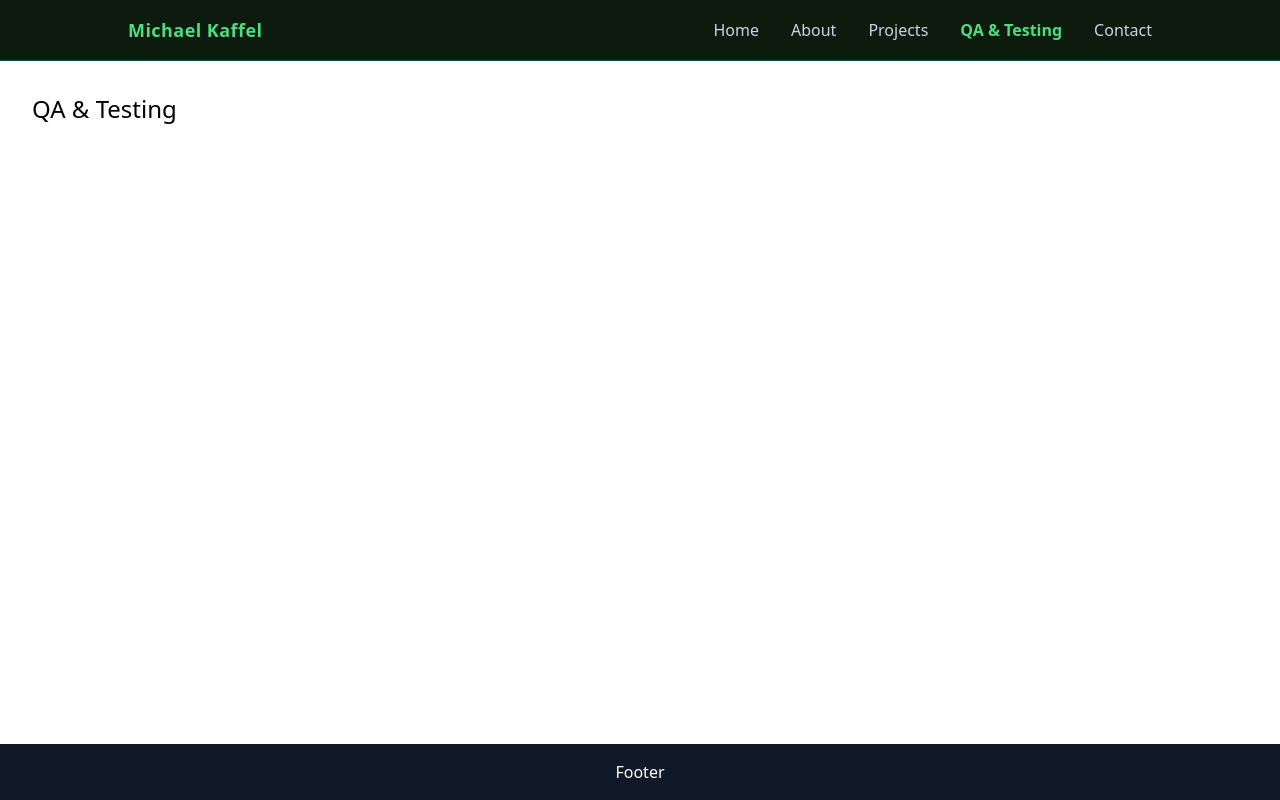
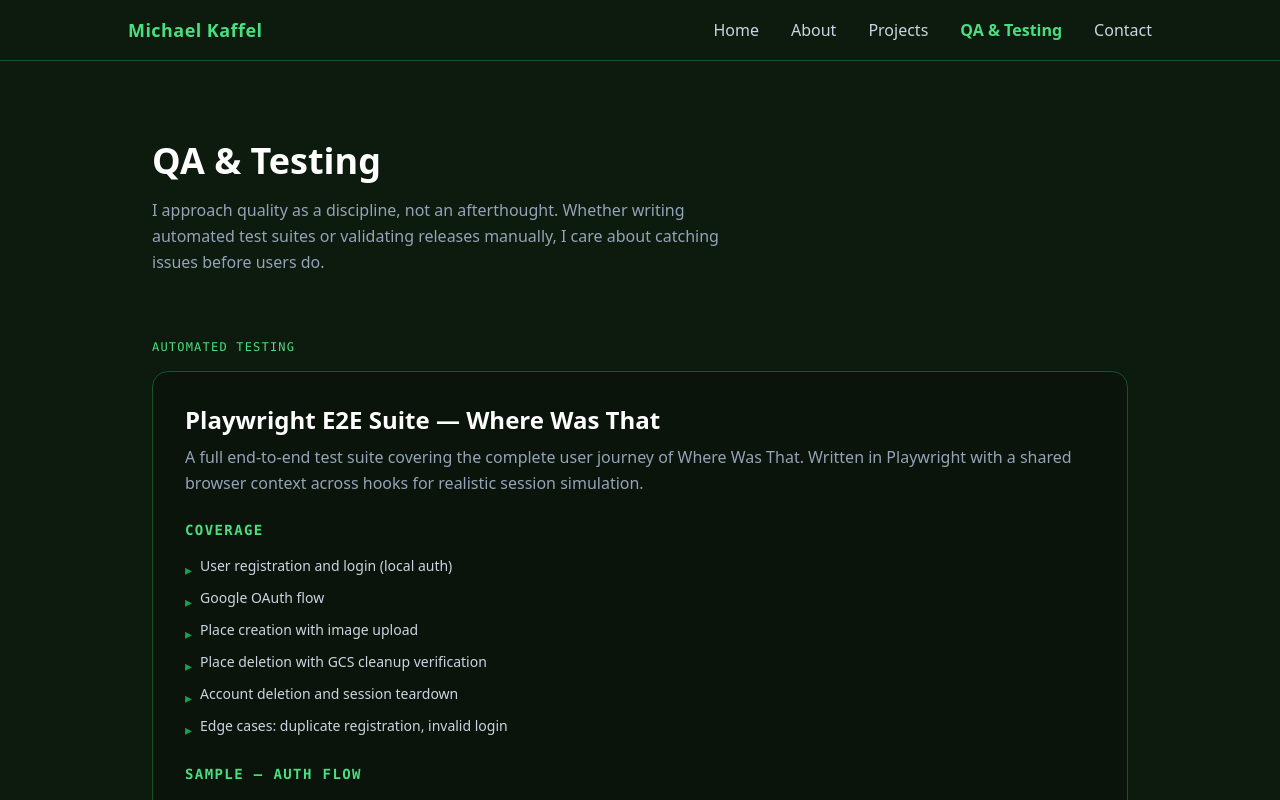
Before and after one commit to michaelkaffel/portfolio, a React app: page /qa-testing in a window 1280 px wide. Shown: the top 800 px of the page. Built offline with nearby package versions, Linux system fonts and the light colour scheme; the HTML template or start-up script is replaced by a standard one.

Commit message:
feat: add QA & Testing page with Playwright suite and manual QA experience

```diff
--- a/src/pages/QATesting.jsx
+++ b/src/pages/QATesting.jsx
@@ -1 +1,163 @@
-export default function QATesting() { return <div className="p-8 text-2xl">QA & Testing</div>; }
+import { useState, useEffect } from 'react';
+
+const tools = [
+    'Playwright', 'Manual Testing', 'Bug Reporting',
+    'Regression Testing', 'Cross-browser Testing', 'Postman',
+];
+
+const QATesting = () => {
+
+    const [activeIndex, setActiveIndex] = useState(0)
+
+    useEffect(() => {
+        const interval = setInterval(() => {
+            setActiveIndex(prev => (prev + 1) % tools.length);
+        }, 2000);
+        return () => clearInterval(interval);
+    }, [])
+
+    return (
+        <div className='bg-[#0d1a0e] min-h-screen text-slate-200'>
+            <div className='max-w-5xl mx-auto px-6 py-20'>
+                <h1 className='text-4xl font-bold text-white mb-4'>QA & Testing</h1>
+                <p className='text-slate-400 mb-16 max-w-xl leading-relaxed'>
+                    I approach quality as a discipline, not an afterthought. Whether writing
+                    automated test suites or validating releases manually, I care about
+                    catching issues before users do.
+                </p>
+
+                {/* Playwright Suite */}
+                <section className='mb-16'>
+                    <p className='text-green-400 font-mono text-xs uppercase tracking-widest mb-4'>
+                        Automated Testing
+                    </p>
+                    <div className='bg-[#0a140b] border border-green-900 rounded-2xl p-8 flex flex-col gap-6'>
+                        <div>
+                            <h2 className='text-2xl font-bold text-white mb-2'>
+                                Playwright E2E Suite — Where Was That
+                            </h2>
+                            <p className='text-slate-400 leading-relaxed'>
+                                A full end-to-end test suite covering the complete user journey
+                                of Where Was That. Written in Playwright with a shared browser
+                                context across hooks for realistic session simulation.
+                            </p>
+                        </div>
+
+                        {/* Coverage */}
+                        <div>
+                            <h3 className='text-green-400 font-semibold text-sm uppercase tracking-widest font-mono mb-4'>
+                                Coverage
+                            </h3>
+                            <ul className='flex flex-col gap-2'>
+                                {[
+                                    'User registration and login (local auth)',
+                                    'Google OAuth flow',
+                                    'Place creation with image upload',
+                                    'Place deletion with GCS cleanup verification',
+                                    'Account deletion and session teardown',
+                                    'Edge cases: duplicate registration, invalid login',
+                                ].map((item) => (
+                                    <li key={item} className='text-slate-300 text-sm flex items-start gap-2'>
+                                        <span className='text-green-600 mt-1 flex-shrink-0'>▸</span>
+                                        {item}
+                                    </li>
+                                ))}
+                            </ul>
+                        </div>
+
+                        {/* Code snippet */}
+                        <div>
+                            <h3 className='text-green-400 font-semibold text-sm uppercase tracking-widest font-mono mb-4'>
+                                Sample — Auth Flow
+                            </h3>
+                            <pre className='bg-[#060f07] border border-green-950 rounded-xl p-6 text-sm text-green-50 font-mono overflow-x-auto leading-relaxed'>
+                                {`test('should register a new user', async ({ page }) => {
+  await page.goto('/');
+  await openNav(page);
+  await page.getByRole('link', { name: 'Register' }).click();
+
+  await page.getByLabel('Username').fill(testUser.username);
+  await page.getByLabel('Email').fill(testUser.email);
+  await page.getByLabel('Password').fill(testUser.password);
+  await page.getByRole('button', { name: 'Register' }).click();
+
+  await expect(page.getByText('Registration successful')).toBeVisible();
+});`}
+                            </pre>
+                        </div>
+
+                        <div className='flex gap-4'>
+                            <a
+                                href='https://github.com/michaelkaffel/where-was-that-fullstack/tree/main/e2e'
+                                target='_blank'
+                                rel='noopener noreferrer'
+                                className='border border-green-700 hover:border-green-400 text-green-400 hover:text-green-300 font-semibold px-5 py-2.5 rounded-lg transition-colors duration-200 text-sm'
+                            >
+                                View on GitHub →
+                            </a>
+
+                        </div>
+                    </div>
+                </section>
+
+                {/* Manual QA */}
+                <section className='mb-16'>
+                    <p className='text-green-400 font-mono text-xs uppercase tracking-widest mb-4'>
+                        Manual QA Experience
+                    </p>
+                    <div className='bg-[#0a140b] border border-green-900 rounded-2xl p-8 flex flex-col gap-4'>
+                        <h2 className='text-2xl font-bold text-white'>Nutritious Movement</h2>
+                        <p className='text-slate-400 leading-relaxed'>
+                            Part of a small web team responsible for QA across both a WordPress
+                            platform and a subsequent custom-built site — through a full platform
+                            migration serving a global audience.
+                        </p>
+                        <ul className='flex flex-col gap-2'>
+                            {[
+                                'Pre- and post-release test cycles across browsers and devices',
+                                'Bug documentation with full reproduction steps and environment details',
+                                'Regression verification after developer fixes',
+                                'Cross-browser validation (Chrome, Firefox, Safari)',
+                                'Coordinated testing during full platform migration',
+                            ].map((item) => (
+                                <li key={item} className='text-slate-300 text-sm flex items-start gap-2'>
+                                    <span className='text-green-600 mt-1 flex-shrink-0'>▸</span>
+                                    {item}
+                                </li>
+                            ))}
+                        </ul>
+                    </div>
+                </section>
+
+                {/* Tools */}
+                <section>
+                    <p className='text-green-400 font-mono text-xs uppercase tracking-widest mb-6'>
+                        Tools & Methodologies
+                    </p>
+                    <div className='flex flex-wrap gap-3'>
+                        {tools.map((tool, i) => {
+                            const distance = Math.abs(i - activeIndex);
+                            const brightness = distance === 0 ? 1.2
+                                : distance === 1 ? 1.05
+                                    : distance === 2 ? 0.85
+                                        : distance === 3 ? 0.65
+                                            : 0.5;
+
+                            return (
+                                <span
+                                    key={tool}
+                                    style={{ filter: `brightness(${brightness})` }}
+                                    className="shimmer-tag text-green-300 text-xs font-mono px-3 py-1 rounded-full border border-green-800"
+                                >
+                                    {tool}
+                                </span>
+                            );
+                        })}
+                    </div>
+                </section>
+            </div>
+        </div>
+    );
+};
+
+export default QATesting;
```
Also changed, not shown: src/pages/Projects.jsx (+0 -23 lines).
